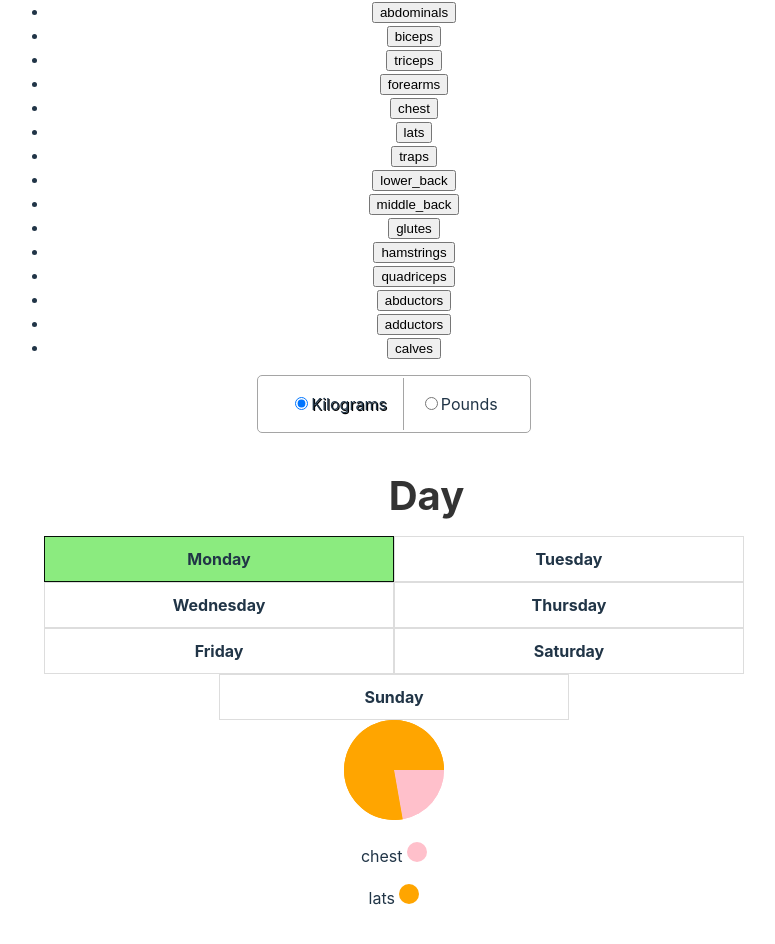
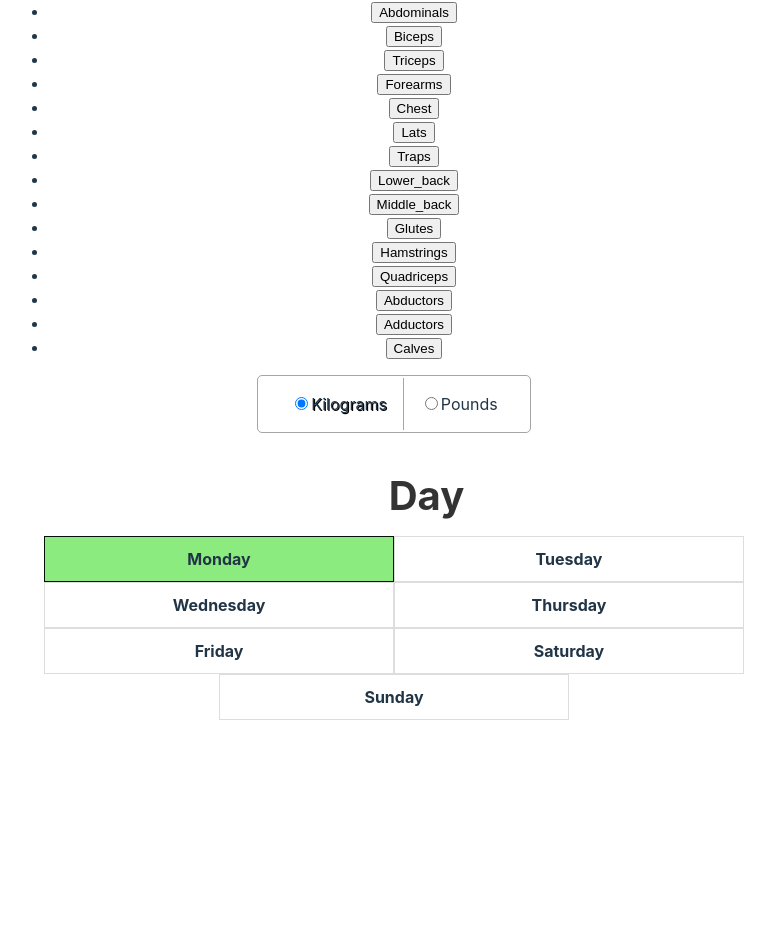
Before and after one commit to simon-s-99/workout-planner, a React (Vite) app: page / in a window 1280 px wide. Shown: the part 158-1102 px from the top of the page, without its empty margins (246-1021 px from the left). After the commit the page ends 1016 px from the top, so only its background shows below. Built offline with nearby package versions, Linux system fonts and the light colour scheme.

Commit message:
start implementing local storage hook

```diff
--- a/src/components/MuscleCategoryList.tsx
+++ b/src/components/MuscleCategoryList.tsx
@@ -2,21 +2,21 @@ import type { MuscleGroup } from "../types";
 
 const MuscleCategory: React.FC = () => {
   const muscleGroups: MuscleGroup[] = [
-    "abdominals",
-    "biceps",
-    "triceps",
-    "forearms",
-    "chest",
-    "lats",
-    "traps",
-    "lower_back",
-    "middle_back",
-    "glutes",
-    "hamstrings",
-    "quadriceps",
-    "abductors",
-    "adductors",
-    "calves",
+    "Abdominals",
+    "Biceps",
+    "Triceps",
+    "Forearms",
+    "Chest",
+    "Lats",
+    "Traps",
+    "Lower_back",
+    "Middle_back",
+    "Glutes",
+    "Hamstrings",
+    "Quadriceps",
+    "Abductors",
+    "Adductors",
+    "Calves",
   ];
 
   const muscleGroupsListItems: JSX.Element[] = muscleGroups.map((muscleGroup, index) => {
--- a/src/components/PieChart.tsx
+++ b/src/components/PieChart.tsx
@@ -1,5 +1,6 @@
 import { useEffect, useRef, useState } from "react";
-import type { MuscleGroupData } from "../types";
+import type { ExerciseObject, MuscleGroup, MuscleGroupData } from "../types";
+import { useLocalStorageRead } from "../hooks/useLocalStorageRead";
 
 interface PieChartProps {
   // Sets
@@ -7,19 +8,26 @@ interface PieChartProps {
 }
 
 const PieChart: React.FC<PieChartProps> = ({}) => {
-  const [muscleGroupData, setMuscleGroupData] = useState<MuscleGroupData[]>([
-    {
-      muscleGroup: "chest",
-      sets: 2,
-      color: "pink"
-    },
-    {
-      muscleGroup: "lats",
-      sets: 7,
-      color: "orange"
+  const exerciseData = useLocalStorageRead("Monday");
+  const [muscleGroupData, setMuscleGroupData] = useState<ExerciseObject[]>(exerciseData);
+
+  for (const exercise of exerciseData) {
+    console.log(exercise);
+
+    if (exercise.type === "Back") {
+      const strength: MuscleGroupData = {
+        muscleGroup: exercise.muscle as MuscleGroup,
+        sets: exercise.sets.length,
+        color: "red",
+      };
+      setMuscleGroupData([
+        ...muscleGroupData,
+        { muscleGroup: exercise.muscle, sets: exercise.sets.length, color: "red" },
+      ]);
     }
-  ]);
+  }
 
+  console.log(exerciseData);
   // Grab the element, the same as doing document.getElementById("canvas")
   const canvasRef = useRef(null);
 
@@ -56,13 +64,15 @@ const PieChart: React.FC<PieChartProps> = ({}) => {
   return (
     <div className="PieChart">
       <canvas ref={canvasRef} width={100} height={100}></canvas>
-      {muscleGroupData.map((data, index) => {
-        return (
-          <p key={index}>
-            {data.muscleGroup} <div style={{backgroundColor: data.color}}></div>
-          </p>
-        );
-      })}
+      {muscleGroupData
+        ? muscleGroupData.map((data, index) => {
+            return (
+              <p key={index}>
+                {data.muscleGroup} <div style={{ backgroundColor: data.color }}></div>
+              </p>
+            );
+          })
+        : null}
     </div>
   );
 };
```
Also changed, not shown: src/types.ts (+15 -15 lines).
